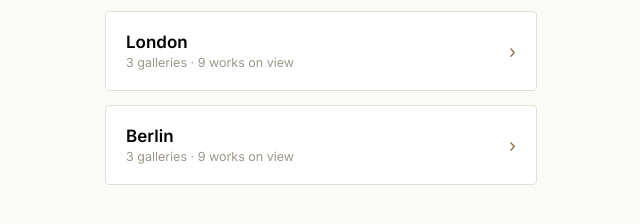
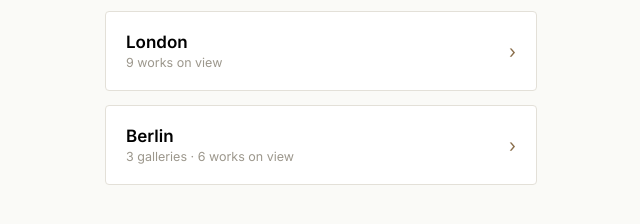
Before and after one commit to ArtsyNYCOffice/Salon_Gallery_Guide, a plain HTML site: page index.html in a window 1280 px wide. Shown: the part 258-482 px from the top of the page, 319-959 px from the left. Drawn offline with Linux system fonts and the light colour scheme.

Commit message:
Update London and Berlin artworks data

```diff
--- a/index.html
+++ b/index.html
@@ -329,32 +329,25 @@ const CITIES = {
   london: {
     name: "Art Salon Guide \u2014 2026",
     sub: "London \u00b7 Visitor guide",
-    viewBox: "0 0 900 520",
-    wallOutlinePath: "M 40,40 L 860,40 L 860,480 L 480,480 L 480,520 L 420,520 L 420,480 L 40,480 Z",
-    rooms: [
-      { name:"Gallery I",   x:70,  y:70, w:230, h:380 },
-      { name:"Gallery II",  x:335, y:70, w:230, h:380 },
-      { name:"Gallery III", x:600, y:70, w:230, h:380 }
-    ],
+    viewBox: "0 0 2829 1155",
+    wallOutlinePath: "M 2789,1115 L 2743,40 L 2704,42 L 2693,63 L 40,64 L 285,985 L 500,927 L 536,1106 Z",
+    rooms: [],
     artworks: [
-      { id:1, title:"Thames Fog", artist:"Imogen Cole", year:"2021", medium:"Watercolor on paper", dims:"38 \u00d7 56 cm", room:"Gallery I", x:135, y:160, hue:"linear-gradient(135deg,#9FB0B8,#4C5E66)",
-        statement:"The river disappears a little more every winter. I paint it before I can be sure what I'm remembering and what I'm inventing." },
-      { id:2, title:"Underground", artist:"Declan Ryle", year:"2021", medium:"Charcoal on paper", dims:"50 \u00d7 65 cm", room:"Gallery I", x:185, y:300, hue:"linear-gradient(135deg,#8A8680,#403D38)",
-        statement:"Everyone on the platform is alone in exactly the same way. I wanted the charcoal to feel like the dust of the tunnels itself." },
-      { id:3, title:"Terraced", artist:"Priya Anand", year:"2022", medium:"Oil on board", dims:"45 \u00d7 60 cm", room:"Gallery I", x:235, y:230, hue:"linear-gradient(135deg,#C9A6A0,#7A4A44)",
-        statement:"Every house on the street is identical and every garden behind it is not. This is a painting about the gardens." },
-      { id:4, title:"Borough Market, Dawn", artist:"Priya Anand", year:"2019", medium:"Oil on canvas", dims:"70 \u00d7 90 cm", room:"Gallery II", x:400, y:170, hue:"linear-gradient(135deg,#C9B07A,#73591F)",
-        statement:"Before the crowds, the market belongs to the people who built it that morning. I go back for that hour and nothing else." },
-      { id:5, title:"Still Life with Kettle", artist:"Felicity Nkemelu", year:"2022", medium:"Oil on linen", dims:"40 \u00d7 40 cm", room:"Gallery II", x:450, y:300, hue:"linear-gradient(135deg,#B9C9B0,#51613F)",
-        statement:"My grandmother's kettle, painted the week after the funeral. It was the only object in the kitchen I could bear to look at directly." },
-      { id:6, title:"Umbrella Weather", artist:"Imogen Cole", year:"2023", medium:"Gouache on paper", dims:"30 \u00d7 42 cm", room:"Gallery II", x:500, y:230, hue:"linear-gradient(135deg,#8CA0C9,#2F3F61)",
-        statement:"Londoners apologize to their umbrellas the way other people apologize to their cars. This is an affectionate painting about bad weather." },
-      { id:7, title:"Rooftops, Hackney", artist:"Felicity Nkemelu", year:"2023", medium:"Acrylic on canvas", dims:"60 \u00d7 80 cm", room:"Gallery III", x:665, y:160, hue:"linear-gradient(135deg,#C9988A,#6B392C)",
-        statement:"From my studio window the roofline looks like a single long animal. I've been painting its spine for three years now." },
-      { id:8, title:"The Long Commute", artist:"Imogen Cole", year:"2024", medium:"Mixed media", dims:"50 \u00d7 70 cm", room:"Gallery III", x:715, y:300, hue:"linear-gradient(135deg,#A8A8C9,#454566)",
-        statement:"An hour each way, five days a week, for eleven years. This is built from the actual tickets I kept without knowing why." },
-      { id:9, title:"Night Bus", artist:"Declan Ryle", year:"2020", medium:"Acrylic on canvas", dims:"55 \u00d7 75 cm", room:"Gallery III", x:765, y:230, hue:"linear-gradient(135deg,#7A7FA0,#2C2E42)",
-        statement:"The top deck at 2am holds a very specific kind of company. Strangers, briefly, taking care not to look at one another." }
+      { id:1, title:"Strange Worship", artist:"Angela Vinci", year:"2026", medium:"Encaustic mixed media", dims:"3 panels, 25 \u00d7 25 cm each", x:241, y:243, hue:"linear-gradient(135deg,#C9A876,#73541F)",
+        statement:"With increasing unrest and uncertainty people often turn to religion or other structural systems, seeking comfort through ritual and prescribed rules. In looking through religious artwork, especially from the Renaissance (another period of major upheaval) the human body is often portrayed in what we would today consider scandalous. This piece is an exploration of this schism of religion as a controlling force, often using shame especially around nudity, with the reverence our society has for artwork from \u201cold masters\u201d and current weaponization of nostalgia, twisting familiar images and embellishing them with (false) gold to represent our other modern obsession of acquisitive, but empty wealth." },
+      { id:2, title:"Swan on the River Thames", artist:"Richard Taylor", year:"2026", medium:"Oil on canvas", dims:"52 \u00d7 42 cm", x:2661, y:1013, hue:"linear-gradient(135deg,#9FB0B8,#4C5E66)" },
+      { id:3, title:"Novos Londrinos (self-titled album)", artist:"Cl\u00e1udia Marques (Novos Londrinos)", year:"2026", medium:"Sound", dims:"", x:1341, y:1013, hue:"linear-gradient(135deg,#8A8FA8,#4A4E66)",
+        statement:"Our debut EP featuring my vocals, recorded at the legendary Abbey Road Studios. Six original songs, written by the three of us (myself, guitarist and drummer) and brought to life with more than 20 collaborators across music, production, mastering, design and photography. Stream it free on your favourite platform, or head to Bandcamp to learn more and get your copy." },
+      { id:4, title:"Poppy", artist:"Nora K.", year:"2026", medium:"Mixed media on paper", dims:"15 \u00d7 21 cm", x:2001, y:243, hue:"linear-gradient(135deg,#C9988A,#6B392C)",
+        statement:"Poppy is a shell girl and she lives in Shellland. She's wearing a shell dress and she likes to eat mussels. Her favourite kind of music is listening to the inside of shells. Her mummy and daddy are also shells." },
+      { id:5, title:"In the Mood for Love", artist:"Matilde Madaro", year:"2026", medium:"Photography", dims:"10 \u00d7 15 cm", x:1121, y:243, hue:"linear-gradient(135deg,#B9C9B0,#51613F)" },
+      { id:6, title:"The Commute", artist:"Khadija Said", year:"2026", medium:"Oil paint", dims:"", x:571, y:903, hue:"linear-gradient(135deg,#8CA0C9,#2F3F61)" },
+      { id:7, title:"Pancakes the Frog", artist:"Amy Monkhouse", year:"2026", medium:"Crochet (cotton yarn)", dims:"15 \u00d7 30 cm", x:2661, y:243, hue:"linear-gradient(135deg,#A8A8C9,#454566)",
+        statement:"I started crocheting 2 years ago but always gave away my projects once they were done. I decided to finally make something for myself. Pattern is by Yan Schenkel, and the name \u201cPancakes\u201d was bestowed upon him by Matt Jones." },
+      { id:8, title:"3pm Slump", artist:"Mimi Spendiff", year:"2026", medium:"Screenprint, one colour", dims:"29.7 \u00d7 42 cm", x:2001, y:903, hue:"linear-gradient(135deg,#D9C77A,#8A7220)",
+        statement:"One colour, one layer, one bag of Haribo. Inspired by the treats passed around the London office, this print keeps it simple, just like the 3pm sugar rush." },
+      { id:9, title:"Untitled", artist:"Isobelle Boltt", year:"2026", medium:"Willow", dims:"\u2300 20 cm", x:1561, y:463, hue:"linear-gradient(135deg,#B5A88F,#5C4F38)",
+        statement:"On my honeymoon in Finland and Estonia, I fell (even more) in love with hand-crafted baskets, which seemed to be everywhere I looked. Over there, they\u2019re often made with planed birch wood. In England, we have a long tradition of weaving with willow, so upon my return I booked a willow-weaving course to try my hand at it. It was an engaging and meditative experience, and I\u2019m so proud of my wonky but beautiful basket." }
     ]
   },
 
@@ -370,24 +363,18 @@ const CITIES = {
       { name:"Gallery III", x:70, y:590, w:380, h:200 }
     ],
     artworks: [
-      { id:1, title:"Grau", artist:"Lena Brandt", year:"2020", medium:"Oil on canvas", dims:"80 \u00d7 100 cm", room:"Gallery I", x:150, y:140, hue:"linear-gradient(135deg,#A8A8A4,#4A4A46)",
-        statement:"Grey is not the absence of color here, it's the color Berlin actually is for six months of the year. I stopped fighting it." },
-      { id:2, title:"U-Bahn Study", artist:"Lena Brandt", year:"2019", medium:"Charcoal on paper", dims:"40 \u00d7 55 cm", room:"Gallery I", x:300, y:190, hue:"linear-gradient(135deg,#8F8A82,#38342E)",
-        statement:"Drawn in the time between two stops, over and over, until the gesture became faster than the train." },
-      { id:3, title:"Mauerreste", artist:"Tobias Hahn", year:"2018", medium:"Photography", dims:"50 \u00d7 70 cm", room:"Gallery I", x:390, y:140, hue:"linear-gradient(135deg,#B0987A,#5C4A32)",
-        statement:"A fragment of the Wall, now load-bearing for a parking structure. I photograph what history gets repurposed into." },
-      { id:4, title:"Plattenbau", artist:"Katharina Voss", year:"2021", medium:"Ink on paper", dims:"35 \u00d7 50 cm", room:"Gallery II", x:150, y:400, hue:"linear-gradient(135deg,#9FAEB5,#3E4D54)",
-        statement:"The prefabricated blocks get mocked and then get loved, usually by the same people. I drew mine from the balcony I grew up on." },
-      { id:5, title:"Kreuzberg Interior", artist:"Katharina Voss", year:"2020", medium:"Oil on board", dims:"60 \u00d7 80 cm", room:"Gallery II", x:300, y:450, hue:"linear-gradient(135deg,#C9A880,#73541F)",
-        statement:"A kitchen table that's hosted four different roommates' worth of arguments and reconciliations. The table doesn't change; we do." },
-      { id:6, title:"Spree at Night", artist:"Lena Brandt", year:"2022", medium:"Acrylic on canvas", dims:"70 \u00d7 90 cm", room:"Gallery II", x:390, y:400, hue:"linear-gradient(135deg,#6E8CA0,#263540)",
-        statement:"The river at 3am belongs to the people still deciding whether the night is over. I used to be one of them." },
-      { id:7, title:"Tempelhof", artist:"Tobias Hahn", year:"2023", medium:"Photography", dims:"60 \u00d7 90 cm", room:"Gallery III", x:150, y:650, hue:"linear-gradient(135deg,#C9C4A0,#6B6538)",
-        statement:"An airfield with no planes left, just kites and cyclists and a runway slowly being reclaimed by weeds. I go back every summer." },
-      { id:8, title:"Fernsehturm", artist:"Tobias Hahn", year:"2022", medium:"Photography", dims:"50 \u00d7 70 cm", room:"Gallery III", x:300, y:700, hue:"linear-gradient(135deg,#A090A8,#453048)",
-        statement:"Visible from nearly everywhere in the city whether you want to see it or not, which felt like the whole point." },
-      { id:9, title:"Still Life, Prenzlauer Berg", artist:"Katharina Voss", year:"2024", medium:"Oil on linen", dims:"40 \u00d7 40 cm", room:"Gallery III", x:390, y:650, hue:"linear-gradient(135deg,#B5A88F,#5C4F38)",
-        statement:"Coffee, a half-eaten pastry, a stroller parked just out of frame. The whole neighborhood fits in this one table, somehow." }
+      { id:1, title:"Little Potatoes", artist:"Katrina Kugelmeier", year:"2026", medium:"Clay", dims:"10 cm", room:"Gallery I", x:170, y:150, hue:"linear-gradient(135deg,#B5A88F,#5C4F38)" },
+      { id:2, title:"Untitled", artist:"Eva Schilken", year:"2025", medium:"Photography", dims:"58.0 \u00d7 73 cm", room:"Gallery I", x:370, y:150, hue:"linear-gradient(135deg,#9FAEB5,#3E4D54)" },
+      { id:3, title:"Ver\u00e3o em Berlin", artist:"Luis Gualberto", year:"2026", medium:"Photography", dims:"17 \u00d7 21 cm", room:"Gallery II", x:170, y:410, hue:"linear-gradient(135deg,#B9C9B0,#51613F)",
+        statement:"This is my summer in Berlin, a park open to everyone. Everything is fresh green. You will see, on a bench, what matters most. Held by the branches, as the branches are held by the city. Where does nature begin, and where does it end?" },
+      { id:4, title:"Shadows of Fuerteventura", artist:"Fuertevidorra (Emmanuel Morales Schmidt)", year:"2025", medium:"Photography", dims:"40 \u00d7 50 cm", room:"Gallery II", x:370, y:410, hue:"linear-gradient(135deg,#C9A880,#73541F)",
+        statement:"Shadows of Fuerteventura captures a traditional gavia, an agricultural landscape characteristic of Fuerteventura, photographed from above. The island's arid, ochre-colored earth becomes a backdrop for the elongated shadows of its palm trees, transforming a familiar rural landscape into an almost graphic composition. The photograph is part of Fuertevidorra's ongoing exploration of Fuerteventura, the island where we grew up, documenting its distinctive landscapes and geography from the air.",
+        note:"More of the artist's work: instagram.com/fuertevidorra" },
+      { id:5, title:"Atlantic Forms", artist:"Fuertevidorra (Emmanuel Morales Schmidt)", year:"2025", medium:"Photography", dims:"40 \u00d7 50 cm", room:"Gallery III", x:170, y:670, hue:"linear-gradient(135deg,#6E8CA0,#263540)",
+        statement:"Atlantic Forms looks down on the coastline of Fuerteventura, where dark volcanic rock, white sand, and the turquoise waters of the Atlantic meet. Seen from above, the boundaries between land and sea become abstract forms, revealing patterns, textures, and colours that are difficult to perceive from the ground. The photograph forms part of Fuertevidorra's aerial exploration of his native island and its contrasting landscapes.",
+        note:"More of the artist's work: instagram.com/fuertevidorra" },
+      { id:6, title:"Grandma's Apartment", artist:"Dorota Mierzwa", year:"2026", medium:"Oil on canvas", dims:"30 \u00d7 40 cm", room:"Gallery III", x:370, y:670, hue:"linear-gradient(135deg,#A8A8A4,#4A4A46)",
+        statement:"This is one of my memories from my grandmother's apartment. The plant is a scented geranium that has a very strong aroma, and it's known for its healing properties. I hated the smell as a child and now I'm growing fond of it." }
     ]
   }
 };
```
